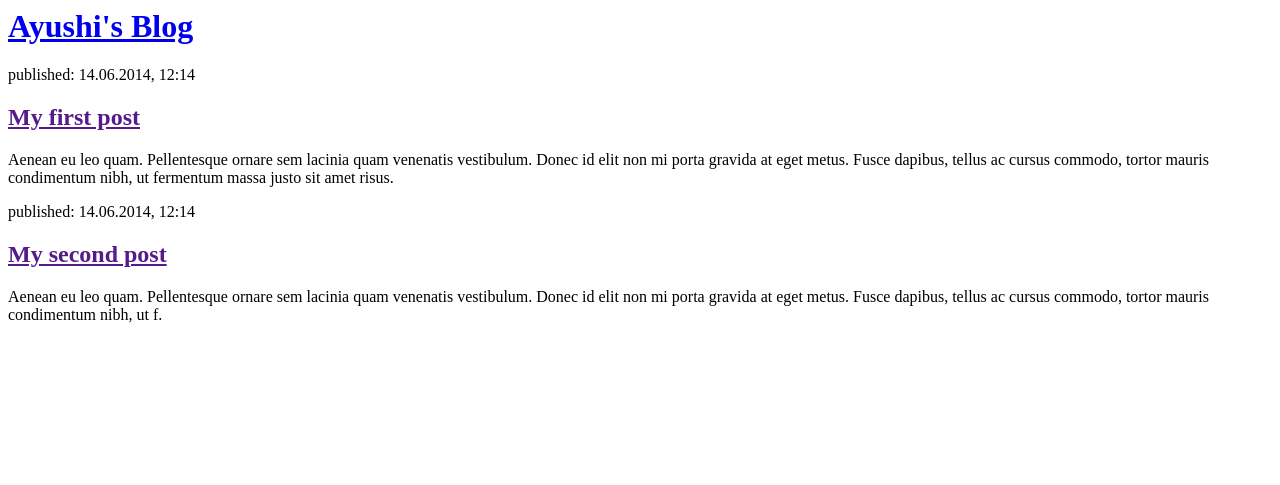
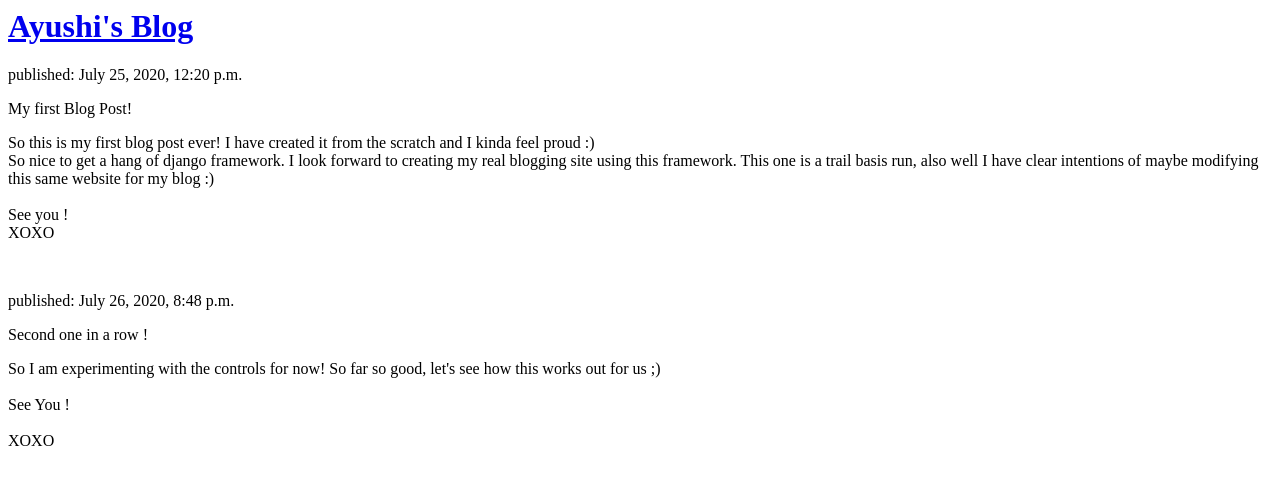
Before and after one commit to Ayushi96/My_First_Blog, a Django app: page / in a window 1280 px wide. Shown: the top 485 px of the page. Run offline with Django 3.2, Linux system fonts and the light colour scheme; data comes from the database, SQL or seed files in the repository; both versions use the stored data as it was after the commit.

Commit message:
used queryset in view to transfer dynamic post data to template now

```diff
--- a/blog/templates/blog/post_list.html
+++ b/blog/templates/blog/post_list.html
@@ -7,16 +7,13 @@
             <h1><a href="/">Ayushi's Blog</a></h1>
         </div>
 
+        {% for post in posts %}
         <div>
-            <p>published: 14.06.2014, 12:14</p>
-            <h2><a href="">My first post</a></h2>
-            <p>Aenean eu leo quam. Pellentesque ornare sem lacinia quam venenatis vestibulum. Donec id elit non mi porta gravida at eget metus. Fusce dapibus, tellus ac cursus commodo, tortor mauris condimentum nibh, ut fermentum massa justo sit amet risus.</p>
+            <p>published: {{post.published_date}}</p>
+            <p> {{ post.title }}</p>
+            <p> {{ post.text|linebreaksbr }}</p>
+            <br>
         </div>
-
-        <div>
-            <p>published: 14.06.2014, 12:14</p>
-            <h2><a href="">My second post</a></h2>
-            <p>Aenean eu leo quam. Pellentesque ornare sem lacinia quam venenatis vestibulum. Donec id elit non mi porta gravida at eget metus. Fusce dapibus, tellus ac cursus commodo, tortor mauris condimentum nibh, ut f.</p>
-        </div>
+        {% endfor %}
     </body>
 </html>
--- a/blog/views.py
+++ b/blog/views.py
@@ -1,5 +1,8 @@
 from django.shortcuts import render
+from .models import Post
+from django.utils import timezone
 
 # Create your views here.
 def post_list(request):
-    return render(request, 'blog/post_list.html', {})
+    posts = Post.objects.filter(published_date__lte=timezone.now()).order_by('published_date')
+    return render(request, 'blog/post_list.html', {'posts':posts})
```
Also changed, not shown: db.sqlite3.
